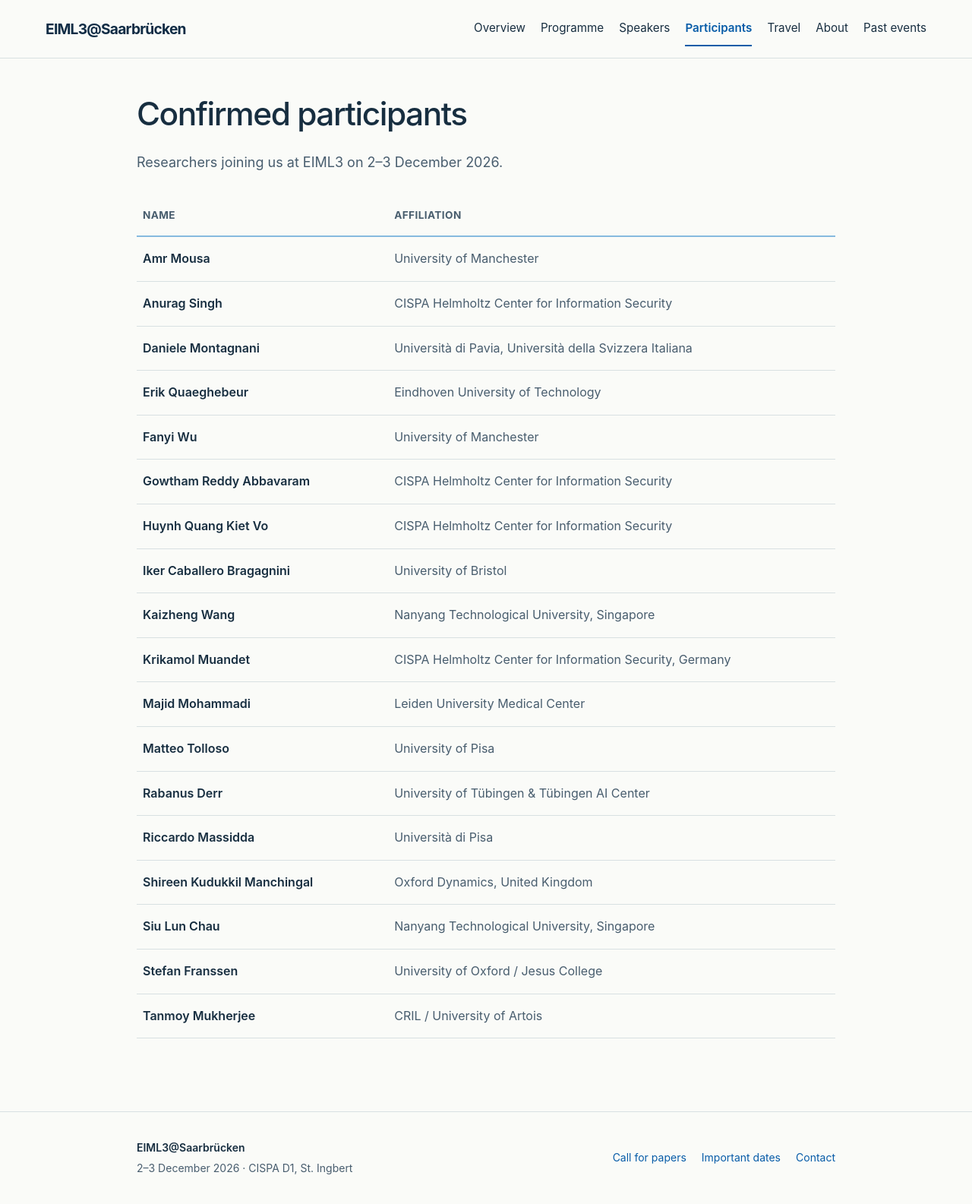
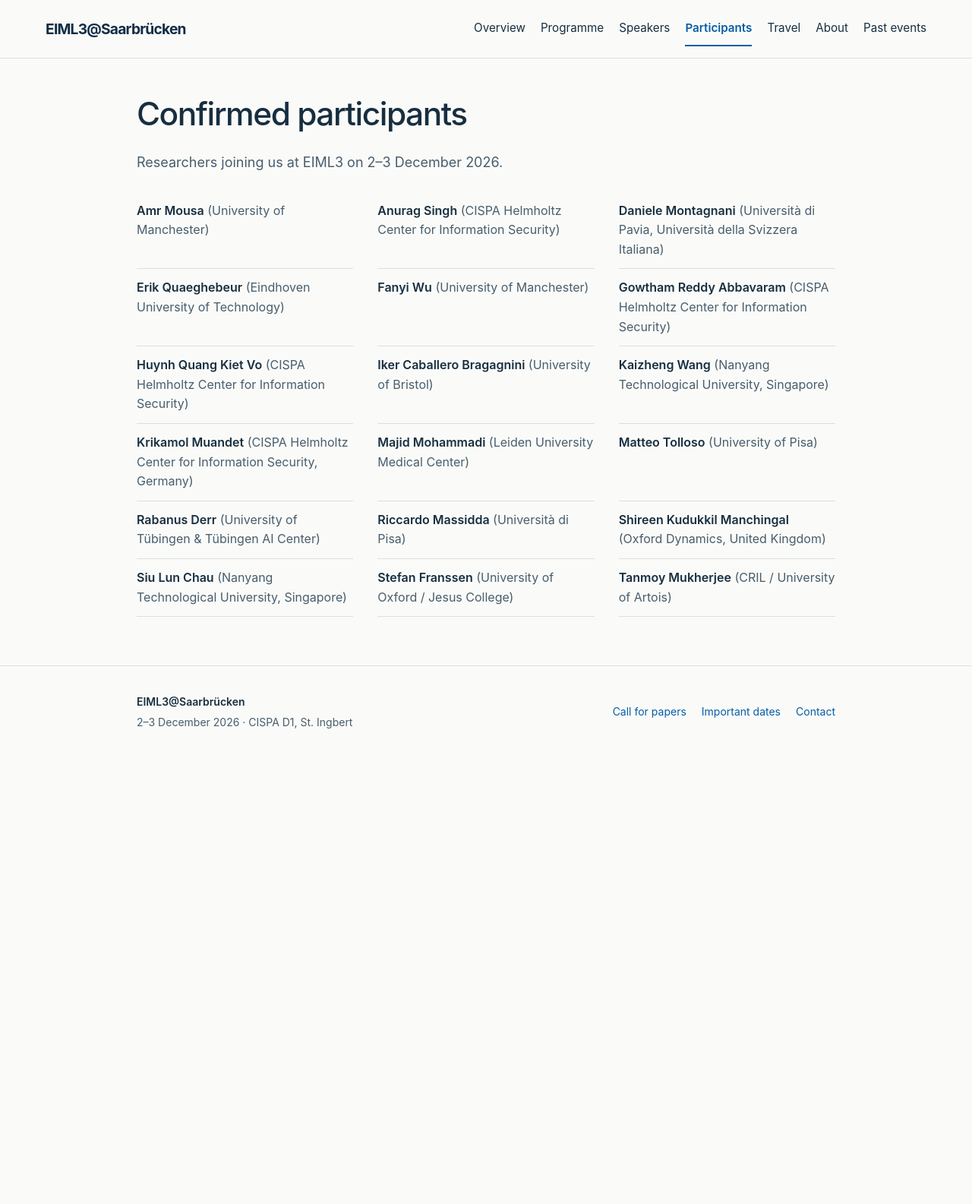
Before and after one commit to epistemic-intelligence-in-ml/epistemic-intelligence-in-ml.github.io, a Jekyll site: the page built from participants.md, in a window 1280 px wide. Shown: the whole page at 76% size. Built offline with Jekyll 4.4.1, drawn with Linux system fonts in a browser that asks for light colours; after the commit the page ends 998 px from its top, so only the background shows below that.

Commit message:
Add invited speaker placeholders and inline participant affiliations

```diff
--- a/_config.yml
+++ b/_config.yml
@@ -26,6 +26,7 @@
   venue_map_url: "https://www.google.com/maps/search/?api=1&query=CISPA+D1+Kaiserstra%C3%9Fe+21+66386+St.+Ingbert+Germany"
   venue_url: "https://cispa.de/en"
   contact_email: "pc.eiml.workshop@gmail.com"
+  invited_speaker_slots: 5               # includes speakers still to be announced
 
   # Logos — put image files in assets/img/logo/ and reference the filename here.
   # Leave a value blank ("") to hide that logo slot.
--- a/_includes/participant-preview.html
+++ b/_includes/participant-preview.html
@@ -1,8 +1,5 @@
 <ul class="participant-preview-list">
 {% for participant in site.data.participants %}
-  <li>
-    <span class="participant-preview-name">{{ participant.name | escape }}</span>
-    <span class="participant-preview-affiliation">{{ participant.affiliation | escape }}</span>
-  </li>
+  <li><span class="participant-preview-name">{{ participant.name | escape }}</span> <span class="participant-preview-affiliation">({{ participant.affiliation | escape }})</span></li>
 {% endfor %}
 </ul>
--- a/assets/css/landing.css
+++ b/assets/css/landing.css
@@ -163,12 +163,6 @@
 .current-edition .footer-current p, .current-edition .footer-links { font-size: .875rem; }
 .footer-title { color: var(--text); font-weight: 600; }
 .footer-links { display: flex; flex-wrap: wrap; gap: .5rem 1.25rem; }
-table.participants-table { table-layout: fixed; margin-top: 1.75rem; }
-.participants-table th:first-child { width: 36%; }
-table.participants-table th, table.participants-table td { padding: 1rem .5rem; overflow-wrap: break-word; }
-.participants-table thead th { background: transparent; border-bottom: 2px solid #86badf; }
-.participants-table tbody th { background: transparent; color: var(--text); font-size: 1rem; font-weight: 600; letter-spacing: 0; text-transform: none; }
-.participants-table td { color: var(--muted); }
 .about-page .landing-section { padding: 2.5rem 0; }
 .about-page .landing-section:first-child { border-top: 0; padding-top: 0; }
 .about-page .about-section, .about-page .history-section { grid-template-columns: 1fr 1.7fr; gap: 2rem 2.5rem; }
@@ -199,6 +193,11 @@
 .confirmed-speakers .speaker-affil { color: var(--muted); font-size: .95rem; line-height: 1.5; margin: 0 0 1rem; }
 .confirmed-speakers .speaker-interests { color: var(--muted); font-size: .95rem; line-height: 1.6; margin: 0; }
 .speaker-interests > span { display: block; color: var(--text); font-size: .8rem; font-weight: 600; margin-bottom: .3rem; }
+.speaker-placeholders { display: grid; grid-template-columns: repeat(2, minmax(0, 1fr)); gap: 1.5rem 2rem; margin-top: 2rem; }
+.speaker-placeholder { display: flex; align-items: center; gap: 1rem; padding-top: 1.25rem; border-top: 1px solid var(--border); }
+.speaker-placeholder-photo { display: flex; align-items: center; justify-content: center; flex: 0 0 72px; height: 72px; color: #7a94a8; background: var(--bg-alt); border: 1px solid var(--border); border-radius: 4px; font-size: 2rem; }
+.speaker-placeholder .speaker-placeholder-name { margin: 0 0 .3rem; font-size: 1.05rem; font-weight: 600; line-height: 1.4; }
+.speaker-placeholder p { margin: 0; color: var(--muted); font-size: .9rem; }
 .landing-people-section { padding: 3rem 0; }
 .landing-page .landing-people-section h2 { font-size: clamp(1.6rem, 2.4vw, 2rem); line-height: 1.3; }
 .people-section-heading { display: flex; align-items: baseline; justify-content: space-between; flex-wrap: wrap; gap: .75rem 2rem; margin-bottom: 1.5rem; }
@@ -206,9 +205,9 @@
 .landing-speakers .speaker-photo { max-width: 220px; }
 .landing-page .people-section-intro { color: var(--muted); font-size: 1rem; margin: 0; }
 .participant-preview-list { display: grid; grid-template-columns: repeat(3, minmax(0, 1fr)); column-gap: 2rem; list-style: none; padding: 0; margin: 1.5rem 0 0; }
-.landing-page .participant-preview-list li { padding: .75rem 0; border-bottom: 1px solid var(--border); font-size: 1rem; line-height: 1.5; overflow-wrap: break-word; }
-.participant-preview-name { display: block; font-weight: 600; margin-bottom: .2rem; }
-.participant-preview-affiliation { display: block; color: var(--muted); font-size: .9rem; line-height: 1.5; }
+.participant-preview-list li { padding: .75rem 0; border-bottom: 1px solid var(--border); font-size: 1rem; line-height: 1.6; overflow-wrap: break-word; }
+.participant-preview-name { font-weight: 600; }
+.participant-preview-affiliation { color: var(--muted); }
 .programme-details { margin-top: 1.5rem; border-top: 1px solid var(--border); }
 .programme-details summary, .visit-details summary { color: var(--accent); cursor: pointer; font-weight: 500; padding: 1rem 0; }
 .programme-details .programme-format { border: 0; padding: .5rem 0; }
@@ -292,8 +291,7 @@
   .confirmed-speakers .speaker { display: grid; grid-template-columns: 96px minmax(0, 1fr); column-gap: 1rem; align-items: start; }
   .confirmed-speakers .speaker-photo { margin: 0; }
   .speaker-initials { font-size: 1.8rem; }
-  .participants-table th:first-child { width: 42%; }
-  table.participants-table th, table.participants-table td { padding: .85rem .35rem; }
+  .speaker-placeholders { grid-template-columns: 1fr; gap: 1rem; }
   .current-edition:not(.is-landing) main.container { padding-top: 2rem; padding-bottom: 3rem; }
 }
 @media (prefers-reduced-motion: no-preference) {
--- a/participants.md
+++ b/participants.md
@@ -7,17 +7,4 @@
 
 <p class="page-lead">Researchers joining us at EIML3 on {{ site.workshop.date }}.</p>
 
-<table class="data participants-table">
-  <caption class="visually-hidden">Confirmed participants and affiliations for {{ site.workshop.date }}</caption>
-  <thead>
-    <tr><th scope="col">Name</th><th scope="col">Affiliation</th></tr>
-  </thead>
-  <tbody>
-{% for participant in site.data.participants %}
-    <tr>
-      <th scope="row">{{ participant.name | escape }}</th>
-      <td>{{ participant.affiliation | escape }}</td>
-    </tr>
-{% endfor %}
-  </tbody>
-</table>
+{% include participant-preview.html %}
```
Also changed, not shown: _includes/confirmed-speakers.html (+14 -0 lines), invited-talks.md (+1 -1 lines), README.md, 4 other files.
